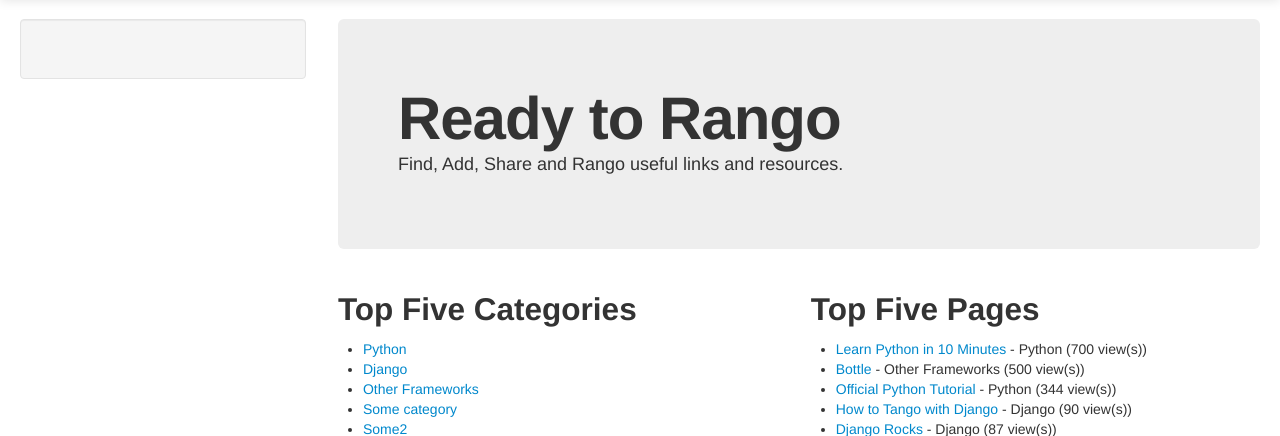
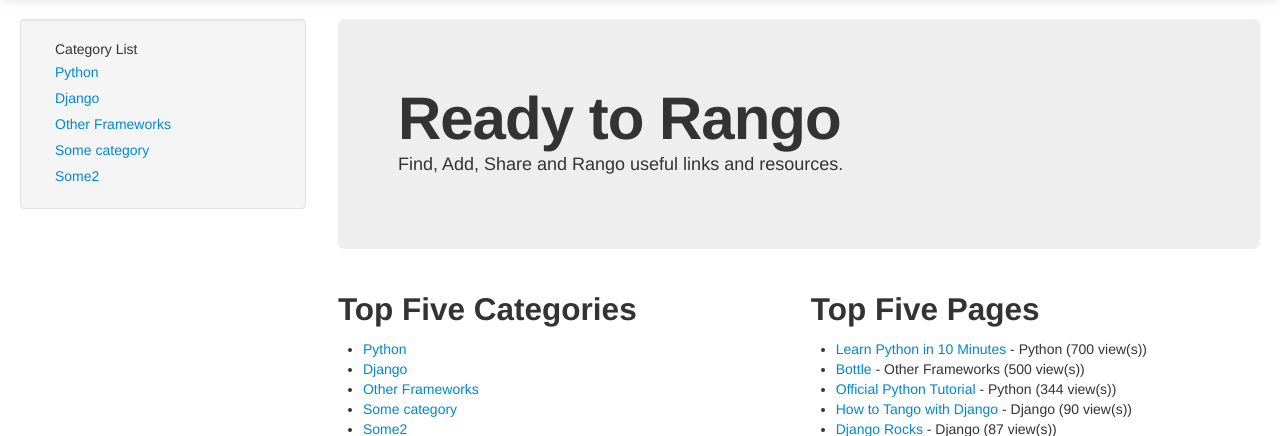
Before and after one commit to dskvyra/twd, a Django app: page /rango/ in a window 1280 px wide. Shown: the part 41-477 px from the top of the page. Run offline with Django 3.2, Linux system fonts and the light colour scheme; data comes from the database, SQL or seed files in the repository; parts of the project's set-up code (start-up, migrations or seed data) failed here and were passed over.

Commit message:
Add category list to sidebar

```diff
--- a/tango_with_django_project/rango/views.py
+++ b/tango_with_django_project/rango/views.py
@@ -18,15 +18,25 @@ def encode_url(title):
     """ Takes title string, swaps spaces by underlines and returns url string """
     return title.replace(' ', '_')
 
+def get_category_list():
+    cat_list = Category.objects.all()
+
+    for category in cat_list:
+        category.url = encode_url(category.name)
+
+    return cat_list
+
 def index(request):
     context = RequestContext(request)
-    category_list = Category.objects.order_by('-likes')[:TOP_AMOUNT]
+    category_top_list = Category.objects.order_by('-likes')[:TOP_AMOUNT]
+    cat_list = get_category_list()
     page_top_list = Page.objects.order_by('-views')[:TOP_AMOUNT]
-    context_dict = {'categories': category_list,
-                    'pages': page_top_list,
+    context_dict = {'categories_top': category_top_list,
+                    'cat_list': cat_list,
+                    'pages_top': page_top_list,
                     }
 
-    for category in category_list:
+    for category in category_top_list:
         category.url = encode_url(category.name)
 
     if request.session.get('last_visit'):
@@ -62,7 +72,10 @@ def index(request):
 
 def about(request):
     context = RequestContext(request)
-    context_dict = {'boldmessage': 'Hello, I\'m Rango and I\'m green'}
+    cat_list = get_category_list()
+
+    context_dict = {'boldmessage': 'Hello, I\'m Rango and I\'m green',
+                    'cat_list': cat_list,}
 
     if request.session.has_key('visits'):
         visits_count = request.session['visits']
@@ -76,9 +89,10 @@ def about(request):
 def category(request, category_name_url):
     context = RequestContext(request)
     category_name = decode_url(category_name_url)
+    cat_list = get_category_list()
     context_dict = {'category_name': category_name,
                     'category_name_url': category_name_url,
-                    }
+                    'cat_list': cat_list,}
 
     try:
         category = Category.objects.get(name=category_name)
@@ -93,6 +107,7 @@ def category(request, category_name_url):
 @login_required
 def add_category(request):
     context = RequestContext(request)
+    cat_list = get_category_list()
 
     if request.method == 'POST':
         form = CategoryForm(request.POST)
@@ -106,13 +121,14 @@ def add_category(request):
     else:
         form = CategoryForm()
 
-    return render_to_response('rango/add_category.html', {'form': form}, context)
+    return render_to_response('rango/add_category.html', {'form': form, 'cat_list': cat_list}, context)
 
 @login_required
 def add_page(request, category_name_url):
     context = RequestContext(request)
+    cat_list = get_category_list()
+    category_name = decode_url(category_name_url)
 
-    category_name = decode_url(category_name_url)
     if request.method == 'POST':
         form = PageForm(request.POST)
 
@@ -123,7 +139,7 @@ def add_page(request, category_name_url):
                 cat = Category.objects.get(name=category_name)
                 page.category = cat
             except Category.DoesNotExist:
-                return render_to_response('rango/add_category.html', {}, context)
+                return render_to_response('rango/add_category.html', {'cat_list': cat_list}, context)
 
             page.views = 0
 
@@ -138,11 +154,13 @@ def add_page(request, category_name_url):
     return render_to_response('rango/add_page.html',
             {'category_name_url': category_name_url,
              'category_name': category_name,
-             'form': form,},
+             'form': form,
+             'cat_list': cat_list},
             context)
 
 def register(request):
     context = RequestContext(request)
+    cat_list = get_category_list()
 
     registered = False
 
@@ -176,12 +194,14 @@ def register(request):
         'rango/register.html',
         {'user_form': user_form,
          'profile_form': profile_form,
-         'registered': registered,},
+         'registered': registered,
+         'cat_list': cat_list},
         context
     )
 
 def user_login(request):
     context = RequestContext(request)
+    cat_list = get_category_list()
 
     if request.method == 'POST':
         username = request.POST['username']
@@ -199,17 +219,19 @@ def user_login(request):
             print 'Invalid login details: {0}, {1}'.format(username, password)
             return HttpResponse('Invalid login details supplied.')
     else:
-        return render_to_response('rango/login.html', {}, context)
+        return render_to_response('rango/login.html', {'cat_list': cat_list}, context)
 
 @login_required
 def restricted(request):
     context = RequestContext(request)
+    cat_list = get_category_list()
 
     message = "Since you're logged in, you can see this text!"
 
     return render_to_response(
         'rango/restricted.html',
-        {'message': message},
+        {'message': message,
+         'cat_list': cat_list},
         context
     )
 
@@ -221,6 +243,7 @@ def user_logout(request):
 
 def search(request):
     context = RequestContext(request)
+    cat_list = get_category_list()
     result_list = []
 
     if request.method == 'POST':
@@ -229,4 +252,7 @@ def search(request):
         if query:
             result_list = run_query(query)
 
-    return render_to_response('rango/search.html', {'result_list': result_list}, context)
+    return render_to_response('rango/search.html',
+                              {'result_list': result_list,
+                               'cat_list': cat_list},
+                              context,)
--- a/tango_with_django_project/templates/rango/add_page.html
+++ b/tango_with_django_project/templates/rango/add_page.html
@@ -4,7 +4,7 @@
 
 {% block body_block %}
 <div class="hero-unit">
-    <h1>Add a Category</h1>
+    <h1>Add Page</h1>
     <br/>
     <div class="container">
         <form class="span6" id="page_form" method="post" action="/rango/category/{{ category_name_url }}/add_page/">
--- a/tango_with_django_project/templates/rango/base.html
+++ b/tango_with_django_project/templates/rango/base.html
@@ -53,7 +53,14 @@
     <div class="row-fluid">
         <div class="span3">
             <div class="well sidebar-nav">
-                <!--- Empty for the timebeing -->
+                {% block sidebar %}
+                {% endblock %}
+                <div id="cats">
+                   {% if cat_list %}
+                       <ul class="nav nav-list"><li>Category List</li></ul>
+                       {% include 'rango/category_list.html' with cat_list=cat_list %}
+                   {% endif %}
+                </div>
             </div>
             <!--/.well -->
         </div>
--- /dev/null
+++ b/tango_with_django_project/templates/rango/category_list.html
@@ -0,0 +1,9 @@
+<ul class="nav nav-list">
+    {% if cat_list %}
+                {% for category in cat_list %}
+                <li><a href="/rango/category/{{ category.url }}">{{ category.name }}</a></li>
+                {% endfor %}
+    {% else %}
+        <li>No categories at present.</li>
+    {% endif %}
+</ul>
--- a/tango_with_django_project/templates/rango/index.html
+++ b/tango_with_django_project/templates/rango/index.html
@@ -12,9 +12,9 @@
 <div class="row-fluid">
     <div class="span6">
         <h2>Top Five Categories</h2>
-        {% if categories %}
+        {% if categories_top %}
         <ul>
-            {% for category in categories %}
+            {% for category in categories_top %}
             <li><a href="/rango/category/{{ category.url }}">{{ category.name }}</a></li>
             {% endfor %}
         </ul>
@@ -26,9 +26,9 @@
     <!--/span-->
     <div class="span6">
         <h2>Top Five Pages</h2>
-        {% if pages %}
+        {% if pages_top %}
         <ul>
-            {% for page in pages %}
+            {% for page in pages_top %}
             <li><a href="{{ page.url}}">{{ page.title }}</a> - {{ page.category }} ({{ page.views }} view(s))</li>
             {% endfor %}
         </ul>
```
